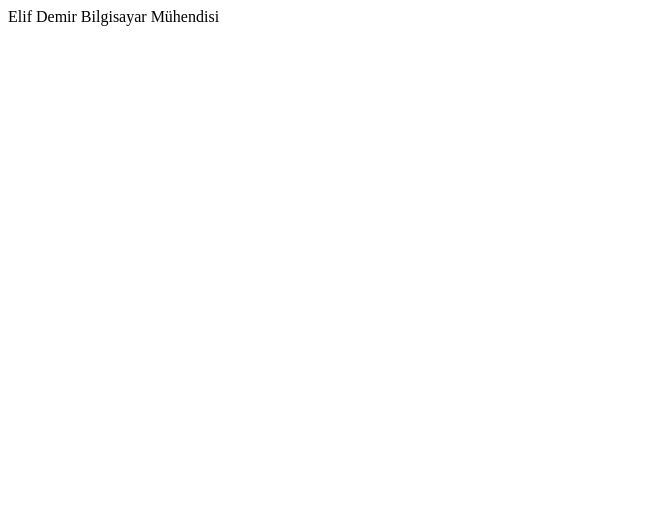
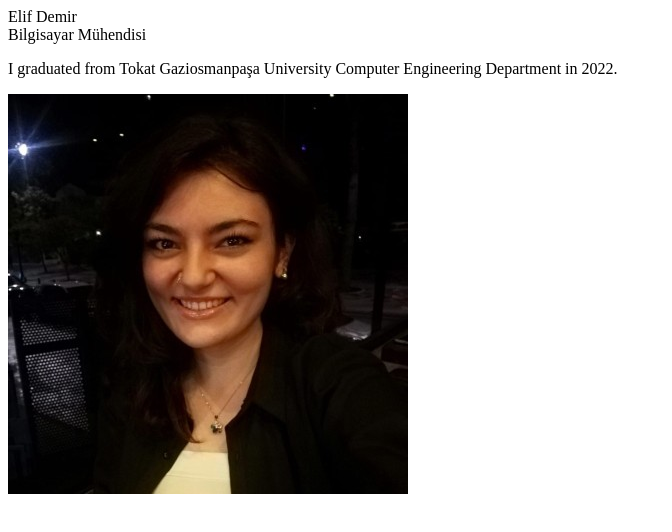
Before and after one commit to elifdemirrr/elifdemirrr.github.io, a plain HTML site: page index.html in a window 1280 px wide. Shown: the whole page, without its empty margins (0-672 px from the left). Drawn offline with Linux system fonts and the light colour scheme.

Commit message:
Update index.html

```diff
--- a/index.html
+++ b/index.html
@@ -7,6 +7,10 @@
 </head>
 <body>
     Elif Demir
+    <br/>
     Bilgisayar Mühendisi
+    </br>
+    <p>I graduated from Tokat Gaziosmanpaşa University Computer Engineering Department in 2022.</p>
+    <img src="./images/elif.jfif" alt="elifdemir">
 </body>
 </html>
```
